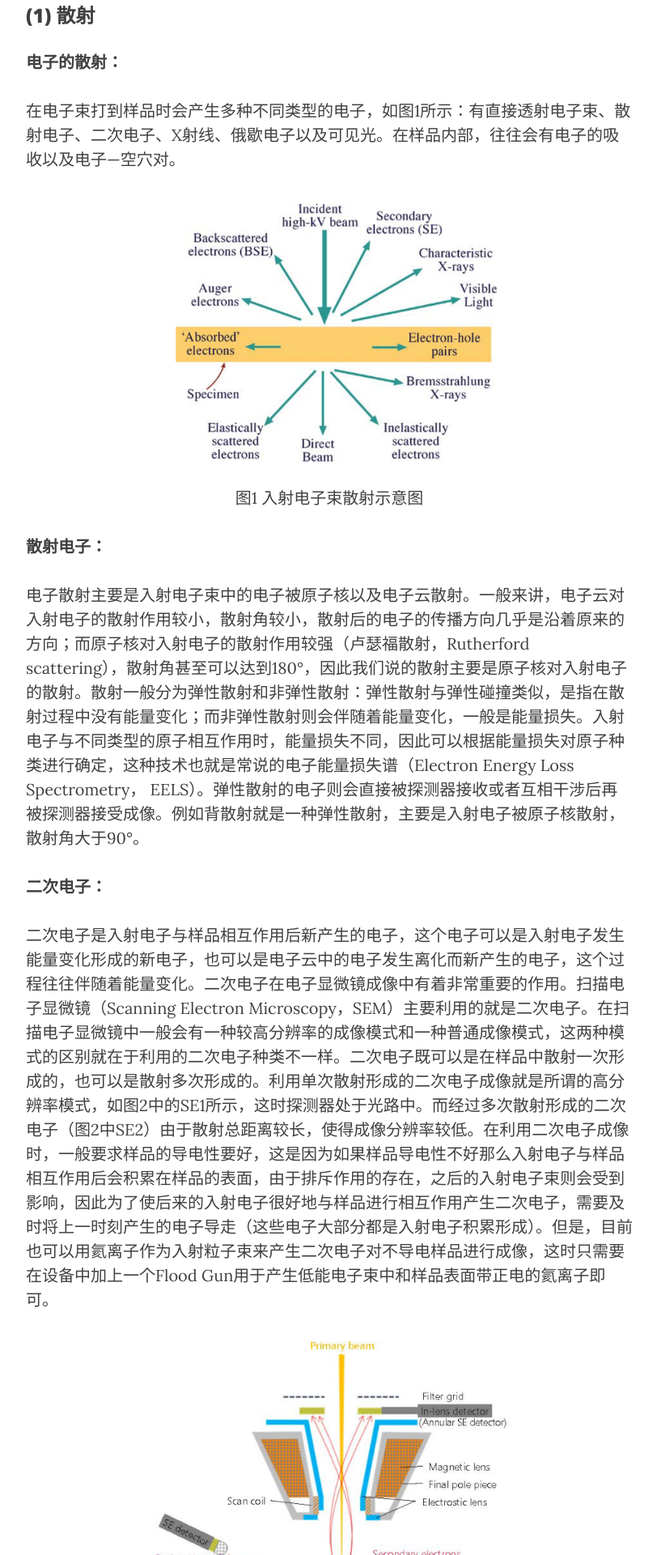
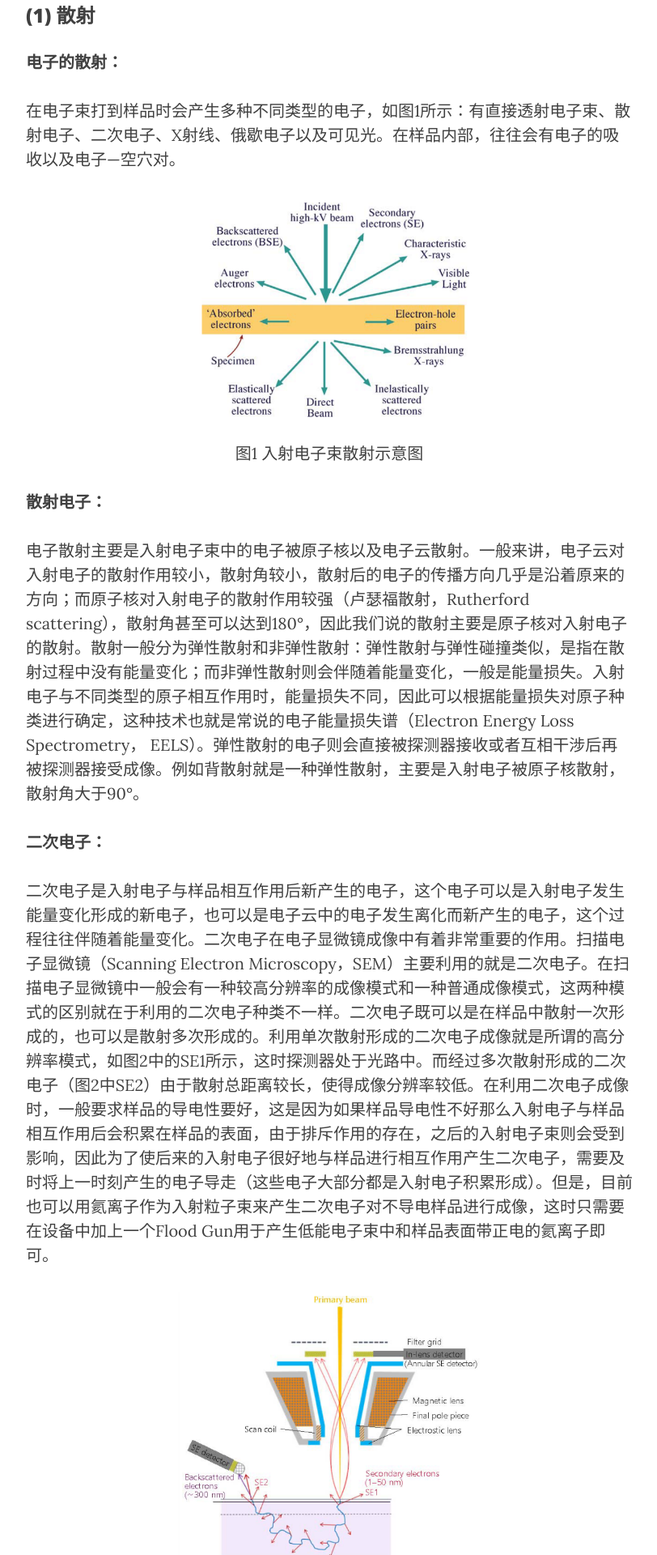
Before and after one commit to EMFollower/EMFollower, a Jekyll site: the page built from _posts/2020-05-16-2-Z-Contrast Image和Phase Contrast Image，散射和衍射.md, in a window 1280 px wide. Shown: the part 430-2350 px from the top of the page at 81% size, without its empty margins (233-1045 px from the left). Built offline with Jekyll 4.4.1, drawn with Linux system fonts in a browser that asks for light colours; nearby versions of some CDN libraries; formulas are drawn with MathJax 3; comment, search, counter and statistics services are not loaded.

Commit message:
Update 2020-05-16-2-Z-Contrast Image和Phase Contrast Image，散射和衍射.md

```diff
--- a/_posts/2020-05-16-2-Z-Contrast Image和Phase Contrast Image，散射和衍射.md
+++ b/_posts/2020-05-16-2-Z-Contrast Image和Phase Contrast Image，散射和衍射.md
@@ -18,7 +18,7 @@ category:  articles
 在电子束打到样品时会产生多种不同类型的电子，如图1所示：有直接透射电子束、散射电子、二次电子、X射线、俄歇电子以及可见光。在样品内部，往往会有电子的吸收以及电子—空穴对。
 
 <p align="center">
-  <img src="https://emfollower.github.io/EMFollower/img/2-Z-contrast%20and%20phase%20contrast/1.png" width="60%">
+  <img src="https://emfollower.github.io/EMFollower/img/2-Z-contrast%20and%20phase%20contrast/1.png" width="50%">
   <br>图1 入射电子束散射示意图
 </p>
 
@@ -32,7 +32,7 @@ category:  articles
 二次电子是入射电子与样品相互作用后新产生的电子，这个电子可以是入射电子发生能量变化形成的新电子，也可以是电子云中的电子发生离化而新产生的电子，这个过程往往伴随着能量变化。二次电子在电子显微镜成像中有着非常重要的作用。扫描电子显微镜（Scanning Electron Microscopy，SEM）主要利用的就是二次电子。在扫描电子显微镜中一般会有一种较高分辨率的成像模式和一种普通成像模式，这两种模式的区别就在于利用的二次电子种类不一样。二次电子既可以是在样品中散射一次形成的，也可以是散射多次形成的。利用单次散射形成的二次电子成像就是所谓的高分辨率模式，如图2中的SE1所示，这时探测器处于光路中。而经过多次散射形成的二次电子（图2中SE2）由于散射总距离较长，使得成像分辨率较低。在利用二次电子成像时，一般要求样品的导电性要好，这是因为如果样品导电性不好那么入射电子与样品相互作用后会积累在样品的表面，由于排斥作用的存在，之后的入射电子束则会受到影响，因此为了使后来的入射电子很好地与样品进行相互作用产生二次电子，需要及时将上一时刻产生的电子导走（这些电子大部分都是入射电子积累形成）。但是，目前也可以用氦离子作为入射粒子束来产生二次电子对不导电样品进行成像，这时只需要在设备中加上一个Flood Gun用于产生低能电子束中和样品表面带正电的氦离子即可。
 
 <p align="center">
-  <img src="https://emfollower.github.io/EMFollower/img/2-Z-contrast%20and%20phase%20contrast/2.png" width="60%">
+  <img src="https://emfollower.github.io/EMFollower/img/2-Z-contrast%20and%20phase%20contrast/2.png" width="50%">
   <br>图2 二次电子种类以及探测方式
   </p>
 
@@ -44,7 +44,7 @@ X射线可以认为是一种二次电子，它的产生与样品的能带结构
 这里我们还需要注意，入射电子损失能量后大部分还是可以透过样品被样品下方的探测器探测到，利用损失能量后的电子对样品进行表征的手段就是电子能量损失谱（Electron Energy Loss Spectrometry，EELS），这也是利用了电子的非弹性散射。
 
 <p align="center">
-  <img src="https://emfollower.github.io/EMFollower/img/2-Z-contrast%20and%20phase%20contrast/3.png" width="60%">
+  <img src="https://emfollower.github.io/EMFollower/img/2-Z-contrast%20and%20phase%20contrast/3.png" width="50%">
   <br>图3 X射线产生原理示意图
   </p>
 
@@ -61,7 +61,7 @@ $$2dsin\theta=nλ （1）$$
 这里$d$是晶体晶面间距，$\theta$是衍射角，这里指入射电子束与晶面的夹角，$n$是正整数，$\lambda$为电子束的波长，可以通过调节加速电压改变。如图4所示为布拉格衍射示意图。
 
 <p align="center">
-  <img src="https://emfollower.github.io/EMFollower/img/2-Z-contrast%20and%20phase%20contrast/4.png" width="60%">
+  <img src="https://emfollower.github.io/EMFollower/img/2-Z-contrast%20and%20phase%20contrast/4.png" width="50%">
   <br>图4 布拉格衍射定律示意图
   </p>
 
@@ -74,7 +74,7 @@ $$c(cos\theta_5 -cos\theta_6)=l\lambda （4）$$
 衍射过程如图5所示
 
 <p align="center">
-  <img src="https://emfollower.github.io/EMFollower/img/2-Z-contrast%20and%20phase%20contrast/5.png" width="60%">
+  <img src="https://emfollower.github.io/EMFollower/img/2-Z-contrast%20and%20phase%20contrast/5.png" width="50%">
   <br>图5 Laue 衍射示意图
   </p>
 
@@ -85,14 +85,14 @@ $$c(cos\theta_5 -cos\theta_6)=l\lambda （4）$$
 Z-Contrast Image一般指扫描透射电镜（Scanning Transmission Electron Microscopy， STEM）成像，在这种成像过程中，电子束通过Condenser Lens后汇聚成原子尺度大小的光斑在样品上作二维扫描，电子束中的电子会被样品中的原子以及电子云散射，通过在不同角度安装探测器可以收集不同的散射电子形成不同的像。图6为STEM工作原理示意图。
 
 <p align="center">
-  <img src="https://emfollower.github.io/EMFollower/img/2-Z-contrast%20and%20phase%20contrast/6.png" width="60%">
+  <img src="https://emfollower.github.io/EMFollower/img/2-Z-contrast%20and%20phase%20contrast/6.png" width="50%">
   <br>图6 STEM工作原理示意图
   </p>
 
 从图6可以看到，STEM中三种不同的成像方式明场像（Bright Field， BF）、环形暗场像（Angular Dark Field，ADF）以及高角环形暗场像（High Angle Angular Dark Field， HADDF）都是通过收集散射电子成像，这里的环形指的是探测器的形状是环形的，避免收集到直接透射光形成明场像。散射强度与原子的原子序数密切相关，原子序数越大，原子核所带正电荷越多，电子散射强度越大，这里散射强度越大主要是指形成的散射角越大。所以在HADDF成像过程中我们会发现原子序数较大的原子较亮，而原子序数较小的原子比较暗，当原子序数特别小时，如C原子，原子序数只有6，就已经很难看到了，这就是因为原子序数较小时很难将入射电子高角度散射，最终得到的像叫做Z-Contrast Image。同样，在明场像下，Z越大，电子散射越强，最后图像中会显示为一个暗斑。由于入射电子束会聚所形成的探针的尺寸非常小，得到的像的分辨率很高，如果加上球差校正器，可以得到亚原子级别的图像。如图7所示为Z-Contrast Image的例子，图中的折线是模拟得到的$SrTiO_3$晶体的结构，然后叠加到STEM所成像之上的。
 
 <p align="center">
-  <img src="https://emfollower.github.io/EMFollower/img/2-Z-contrast%20and%20phase%20contrast/7.png" width="60%">
+  <img src="https://emfollower.github.io/EMFollower/img/2-Z-contrast%20and%20phase%20contrast/7.png" width="50%">
   <br>图7 $SrTiO_3$的STEM图像
   </p>
 
@@ -100,7 +100,7 @@ Z-Contrast Image一般指扫描透射电镜（Scanning Transmission Electron Mic
 顾名思义，这种成像方式主要是通过相干得到，所以和散射电子束的相位密切相关。这种成像方式主要用在TEM模式下。在这种成像模式下，入射电子束是平行电子束，这意味着靠散射电子束无法得到高分辨率的像，因此这种情况下主要利用散射电子束的干涉成像。所以我们平时用于表征材料形貌的TEM像以及HRTEM图像都是Phase Contrast Image。这时候电镜中的光路实际上就是一个光学传输函数，将样品的信息传输到探测器上进行成像。为了提高成像分辨率，需要对成像系统即光学传输函数进行优化。如图8所示为Ge的高分辨TEM像，可以看到通过Phase Contrast Image可以很清楚地将晶界表现出来，这种成像模式可以满足大多数的科研需求。
 
 <p align="center">
-  <img src="https://emfollower.github.io/EMFollower/img/2-Z-contrast%20and%20phase%20contrast/8-1.png" width="60%">
+  <img src="https://emfollower.github.io/EMFollower/img/2-Z-contrast%20and%20phase%20contrast/8-1.png" width="50%">
   <br>图8 Ge的高分辨TEM像
   </p>
 
```
